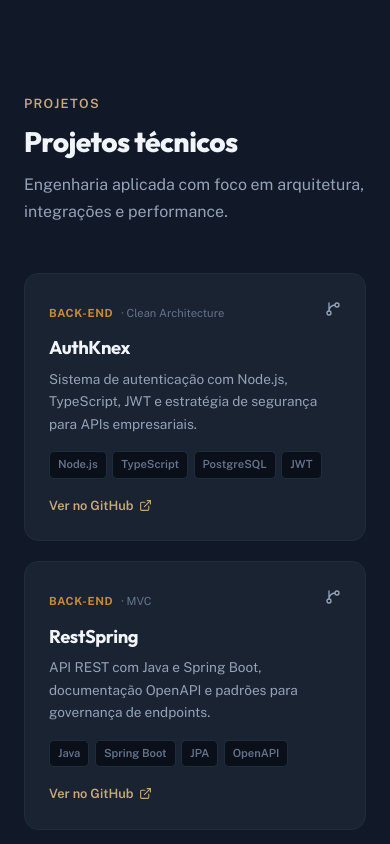
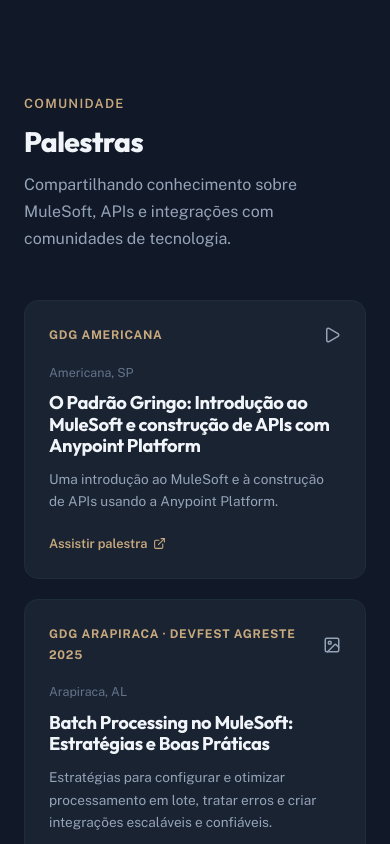
Before and after one commit to Benevanio/bene_tesla_dev, a Next.js app: page / in a window 390 px wide. Shown: the part 9740-10584 px from the top of the page. Built offline with nearby package versions, Linux system fonts and the light colour scheme.

Commit message:
feat: palestras

```diff
--- a/app/page.tsx
+++ b/app/page.tsx
@@ -6,6 +6,7 @@
 import { Timeline } from '@/components/timeline/Timeline'
 import { Architecture } from '@/components/sections/Architecture'
 import { Technologies } from '@/components/sections/Technologies'
+import { Talks } from '@/components/sections/Talks'
 import { Projects } from '@/components/projects/Projects'
 import { Contact } from '@/components/sections/Contact'
 import { Footer } from '@/components/ui/Footer'
@@ -22,6 +23,7 @@
         <Timeline />
         <Architecture />
         <Technologies />
+        <Talks />
         <Projects />
         <Contact />
       </main>
--- /dev/null
+++ b/components/sections/Talks.tsx
@@ -0,0 +1,81 @@
+'use client'
+
+import { ExternalLink, Image as ImageIcon, Play } from 'lucide-react'
+import { talks } from '@/data/portfolio'
+import { AnimateIn } from '../ui/AnimateIn'
+
+export function Talks() {
+  return (
+    <section id="talks" aria-label="Palestras" style={{ padding: '6rem 1.5rem', background: 'var(--bg-surface)' }}>
+      <div style={{ maxWidth: 1280, margin: '0 auto' }}>
+        <AnimateIn>
+          <div style={{ marginBottom: '3rem' }}>
+            <p style={{ fontSize: '0.8rem', color: 'var(--primary)', letterSpacing: '0.1em', textTransform: 'uppercase', fontWeight: 600, marginBottom: '0.75rem' }}>Comunidade</p>
+            <h2 style={{ fontFamily: 'var(--font-heading)', fontSize: 'clamp(1.75rem, 4vw, 3rem)', fontWeight: 800, letterSpacing: '-0.02em', color: 'var(--text)' }}>
+              Palestras
+            </h2>
+            <p style={{ color: 'var(--text-muted)', marginTop: '0.75rem', maxWidth: 560 }}>
+              Compartilhando conhecimento sobre MuleSoft, APIs e integrações com comunidades de tecnologia.
+            </p>
+          </div>
+        </AnimateIn>
+
+        <div style={{ display: 'grid', gridTemplateColumns: 'repeat(auto-fit, minmax(min(100%, 320px), 1fr))', gap: '1.25rem' }}>
+          {talks.map((talk, i) => {
+            const PlatformIcon = talk.platform === 'YouTube' ? Play : ImageIcon
+
+            return (
+              <AnimateIn key={talk.event} delay={i * 0.07}>
+                <article
+                  onMouseEnter={e => {
+                    e.currentTarget.style.borderColor = 'var(--primary)'
+                    e.currentTarget.style.boxShadow = '0 0 30px var(--glow)'
+                  }}
+                  onMouseLeave={e => {
+                    e.currentTarget.style.borderColor = 'var(--border)'
+                    e.currentTarget.style.boxShadow = 'none'
+                  }}
+                  style={{
+                    padding: '1.5rem',
+                    background: 'var(--bg-elevated)',
+                    border: '1px solid var(--border)',
+                    borderRadius: 14,
+                    height: '100%',
+                    display: 'flex',
+                    flexDirection: 'column',
+                    transition: 'border-color 0.25s, box-shadow 0.25s',
+                  }}
+                >
+                  <div style={{ display: 'flex', justifyContent: 'space-between', alignItems: 'center', marginBottom: '1rem' }}>
+                    <span style={{ fontSize: '0.75rem', color: 'var(--primary)', fontWeight: 700, textTransform: 'uppercase', letterSpacing: '0.06em' }}>
+                      {talk.event}
+                    </span>
+                    <PlatformIcon size={18} aria-hidden="true" style={{ color: 'var(--text-muted)', flexShrink: 0 }} />
+                  </div>
+
+                  <p style={{ fontSize: '0.78rem', color: 'var(--text-subtle)', marginBottom: '0.6rem' }}>{talk.location}</p>
+                  <h3 style={{ fontFamily: 'var(--font-heading)', fontSize: '1.15rem', fontWeight: 700, color: 'var(--text)', marginBottom: '0.75rem' }}>
+                    {talk.title}
+                  </h3>
+                  <p style={{ fontSize: '0.85rem', color: 'var(--text-muted)', lineHeight: 1.65, flex: 1, marginBottom: '1.25rem' }}>
+                    {talk.description}
+                  </p>
+
+                  <a
+                    href={talk.link}
+                    target="_blank"
+                    rel="noopener noreferrer"
+                    aria-label={`Abrir ${talk.platform} de ${talk.event}`}
+                    style={{ display: 'inline-flex', alignItems: 'center', gap: '0.35rem', fontSize: '0.8rem', color: 'var(--primary)', fontWeight: 600, textDecoration: 'none' }}
+                  >
+                    {talk.platform === 'YouTube' ? 'Assistir palestra' : 'Ver publicação'} <ExternalLink size={13} />
+                  </a>
+                </article>
+              </AnimateIn>
+            )
+          })}
+        </div>
+      </div>
+    </section>
+  )
+}
--- a/components/ui/Nav.tsx
+++ b/components/ui/Nav.tsx
@@ -9,6 +9,7 @@
   { href: '#results', label: 'Resultados' },
   { href: '#career', label: 'Trajetória' },
   { href: '#architecture', label: 'Arquitetura' },
+  { href: '#talks', label: 'Palestras' },
   { href: '#projects', label: 'Projetos' },
   { href: '#contact', label: 'Contato' },
 ]
--- a/data/portfolio.ts
+++ b/data/portfolio.ts
@@ -161,6 +161,33 @@
   },
 ]
 
+export const talks = [
+  {
+    event: 'GDG Americana',
+    location: 'Americana, SP',
+    title: 'O Padrão Gringo: Introdução ao MuleSoft e construção de APIs com Anypoint Platform',
+    description: 'Uma introdução ao MuleSoft e à construção de APIs usando a Anypoint Platform.',
+    link: 'https://www.youtube.com/live/arIdrIaVpX0?si=gd2gZfRicVlN4GBA',
+    platform: 'YouTube',
+  },
+  {
+    event: 'GDG Arapiraca · DevFest Agreste 2025',
+    location: 'Arapiraca, AL',
+    title: 'Batch Processing no MuleSoft: Estratégias e Boas Práticas',
+    description: 'Estratégias para configurar e otimizar processamento em lote, tratar erros e criar integrações escaláveis e confiáveis.',
+    link: 'https://www.instagram.com/p/DP621U1jd2g/?utm_source=ig_web_copy_link&stkn=MzRlODBiNWFlZA==',
+    platform: 'Instagram',
+  },
+  {
+    event: 'GDG Aracaju',
+    location: 'Aracaju, SE',
+    title: 'APIs com MuleSoft: Da Teoria à Prática',
+    description: 'Uma palestra prática sobre APIs escaláveis e reutilizáveis com MuleSoft, incluindo integrações no Anypoint Studio.',
+    link: 'https://www.instagram.com/p/DKM70tyOx2G/?utm_source=ig_web_copy_link&stkn=MzRlODBiNWFlZA==',
+    platform: 'Instagram',
+  },
+]
+
 export const principles = [
   { icon: 'layers', name: 'Domain-Driven Design', desc: 'Modelagem de domínio alinhada ao negócio e linguagem ubíqua.' },
   { icon: 'zap', name: 'Event-Driven Architecture', desc: 'Integrações assíncronas para resiliência e desacoplamento.' },
```
Also changed, not shown: 1 other file (tests, documents, lock files or other folders).
